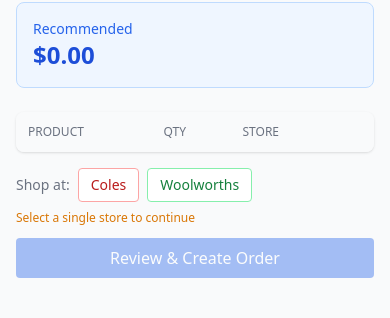
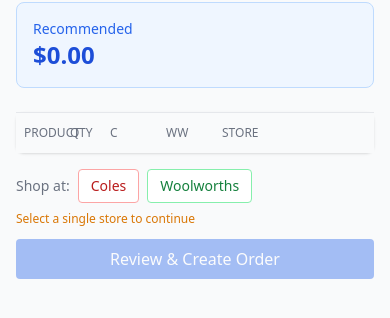
Before and after one commit to aydh/shopping-agent, a FastAPI app: page /shopping-list in a window 390 px wide. Shown: the part 403-721 px from the top of the page. Run offline with FastAPI, Linux system fonts and the light colour scheme; data comes from the database, SQL or seed files in the repository; tables that the repository leaves empty hold one stand-in row (values such as "Sample post"); lists and menus that the app fills with data are empty; some libraries are stand-ins or nearby versions.

Commit message:
Show Coles and Woolworths prices on mobile in shopping list
Switch to table-fixed with column widths, truncate product names,
abbreviate price headers to C/WW on mobile.

Co-Authored-By: Claude Sonnet 4.6 <noreply@anthropic.com>

```diff
--- a/src/shopping_agent/templates/_shopping_list_content.html
+++ b/src/shopping_agent/templates/_shopping_list_content.html
@@ -17,51 +17,66 @@
 </div>
 
 <!-- Items Table -->
-<div class="bg-white rounded-lg shadow overflow-x-auto">
-    <table class="min-w-full divide-y divide-gray-200">
+<div class="bg-white rounded-lg shadow">
+    <table class="w-full table-fixed divide-y divide-gray-200">
+        <colgroup>
+            <col>
+            <col class="w-10 sm:w-16">
+            <col class="w-14 sm:w-20">
+            <col class="w-14 sm:w-24">
+            <col class="w-24 sm:w-32">
+            <col class="hidden md:table-column w-28">
+            <col class="w-16 sm:w-20">
+        </colgroup>
         <thead class="bg-gray-50">
             <tr>
-                <th class="px-3 sm:px-6 py-3 text-left text-xs font-medium text-gray-500 uppercase">Product</th>
-                <th class="px-3 sm:px-6 py-3 text-left text-xs font-medium text-gray-500 uppercase">Qty</th>
-                <th class="px-3 sm:px-6 py-3 text-left text-xs font-medium text-gray-500 uppercase hidden sm:table-cell">Coles</th>
-                <th class="px-3 sm:px-6 py-3 text-left text-xs font-medium text-gray-500 uppercase hidden sm:table-cell">Woolworths</th>
-                <th class="px-3 sm:px-6 py-3 text-left text-xs font-medium text-gray-500 uppercase">Store</th>
-                <th class="px-3 sm:px-6 py-3 text-left text-xs font-medium text-gray-500 uppercase hidden md:table-cell">Reason</th>
-                <th class="px-3 sm:px-6 py-3"></th>
+                <th class="px-2 sm:px-6 py-3 text-left text-xs font-medium text-gray-500 uppercase">Product</th>
+                <th class="px-2 sm:px-6 py-3 text-left text-xs font-medium text-gray-500 uppercase">Qty</th>
+                <th class="px-2 sm:px-6 py-3 text-left text-xs font-medium text-gray-500 uppercase">
+                    <span class="sm:hidden">C</span><span class="hidden sm:inline">Coles</span>
+                </th>
+                <th class="px-2 sm:px-6 py-3 text-left text-xs font-medium text-gray-500 uppercase">
+                    <span class="sm:hidden">WW</span><span class="hidden sm:inline">Woolworths</span>
+                </th>
+                <th class="px-2 sm:px-6 py-3 text-left text-xs font-medium text-gray-500 uppercase">Store</th>
+                <th class="px-2 sm:px-6 py-3 text-left text-xs font-medium text-gray-500 uppercase hidden md:table-cell">Reason</th>
+                <th class="px-2 sm:px-6 py-3"></th>
             </tr>
         </thead>
         <tbody class="divide-y divide-gray-200">
             {% for item in shopping_list.items %}
             {% if not item.is_removed %}
             <tr id="item-{{ item.id }}">
-                <td class="px-3 sm:px-6 py-3 text-sm text-gray-900">{{ display_names[item.id] }}</td>
-                <td class="px-3 sm:px-6 py-3">
+                <td class="px-2 sm:px-6 py-3 text-sm text-gray-900 min-w-0">
+                    <span class="block truncate">{{ display_names[item.id] }}</span>
+                </td>
+                <td class="px-2 sm:px-6 py-3">
                     <input type="number" value="{{ item.quantity }}" min="1" max="99"
                            hx-post="/api/shopping-list/items/{{ item.id }}/quantity"
                            hx-trigger="change" hx-target="#list-content" hx-swap="innerHTML"
                            name="quantity"
-                           class="w-14 border border-gray-300 rounded px-2 py-1 text-sm">
+                           class="w-10 sm:w-14 border border-gray-300 rounded px-1 sm:px-2 py-1 text-sm">
                 </td>
-                <td class="px-3 sm:px-6 py-3 text-sm {% if item.coles_price and (not item.woolworths_price or item.coles_price <= item.woolworths_price) %}text-green-600 font-medium{% else %}text-gray-500{% endif %} hidden sm:table-cell">
+                <td class="px-2 sm:px-6 py-3 text-sm {% if item.coles_price and (not item.woolworths_price or item.coles_price <= item.woolworths_price) %}text-green-600 font-medium{% else %}text-gray-500{% endif %}">
                     {% if item.coles_price %}${{ "%.2f" | format(item.coles_price) }}{% else %}-{% endif %}
                 </td>
-                <td class="px-3 sm:px-6 py-3 text-sm {% if item.woolworths_price and (not item.coles_price or item.woolworths_price <= item.coles_price) %}text-green-600 font-medium{% else %}text-gray-500{% endif %} hidden sm:table-cell">
+                <td class="px-2 sm:px-6 py-3 text-sm {% if item.woolworths_price and (not item.coles_price or item.woolworths_price <= item.coles_price) %}text-green-600 font-medium{% else %}text-gray-500{% endif %}">
                     {% if item.woolworths_price %}${{ "%.2f" | format(item.woolworths_price) }}{% else %}-{% endif %}
                 </td>
-                <td class="px-3 sm:px-6 py-3">
+                <td class="px-2 sm:px-6 py-3">
                     <select hx-post="/api/shopping-list/items/{{ item.id }}/store"
                             hx-target="#list-content" hx-swap="innerHTML"
                             name="store"
-                            class="border border-gray-300 rounded px-1 sm:px-2 py-1 text-sm">
+                            class="w-full border border-gray-300 rounded px-1 py-1 text-xs sm:text-sm">
                         <option value="coles" {% if item.chosen_store and item.chosen_store.value == 'coles' %}selected{% endif %}>Coles</option>
                         <option value="woolworths" {% if item.chosen_store and item.chosen_store.value == 'woolworths' %}selected{% endif %}>Woolworths</option>
                     </select>
                 </td>
-                <td class="px-3 sm:px-6 py-3 text-xs text-gray-400 hidden md:table-cell">{{ item.reason or '' }}</td>
-                <td class="px-3 sm:px-6 py-3 text-right">
+                <td class="px-2 sm:px-6 py-3 text-xs text-gray-400 hidden md:table-cell">{{ item.reason or '' }}</td>
+                <td class="px-2 sm:px-6 py-3 text-right">
                     <button hx-delete="/api/shopping-list/items/{{ item.id }}"
                             hx-target="#item-{{ item.id }}" hx-swap="outerHTML"
-                            class="text-red-500 hover:text-red-700 text-sm">Remove</button>
+                            class="text-red-500 hover:text-red-700 text-xs sm:text-sm">Remove</button>
                 </td>
             </tr>
             {% endif %}
```
